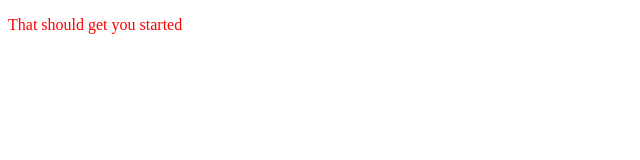
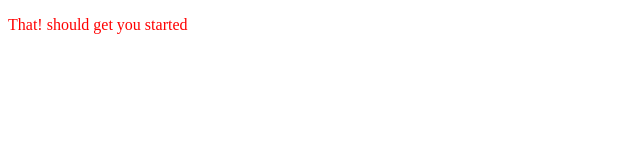
Before and after one commit to anderben1/Anderben1.github.io, a plain HTML site: page Index.html in a window 1280 px wide. Shown: the full height of the page, 0-640 px from the left. Drawn offline with Linux system fonts and the light colour scheme.

Commit message:
initial commit

```diff
--- a/Index.html
+++ b/Index.html
@@ -6,6 +6,6 @@
       </head>
 
   <body>
-    <p>That should get you started </p>
+    <p>That! should get you started </p>
   </body>
 </html>
```
